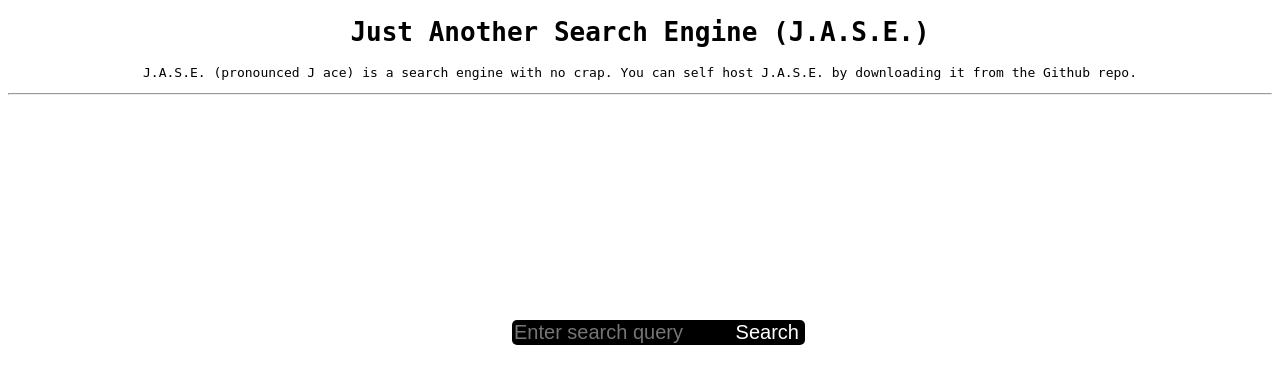
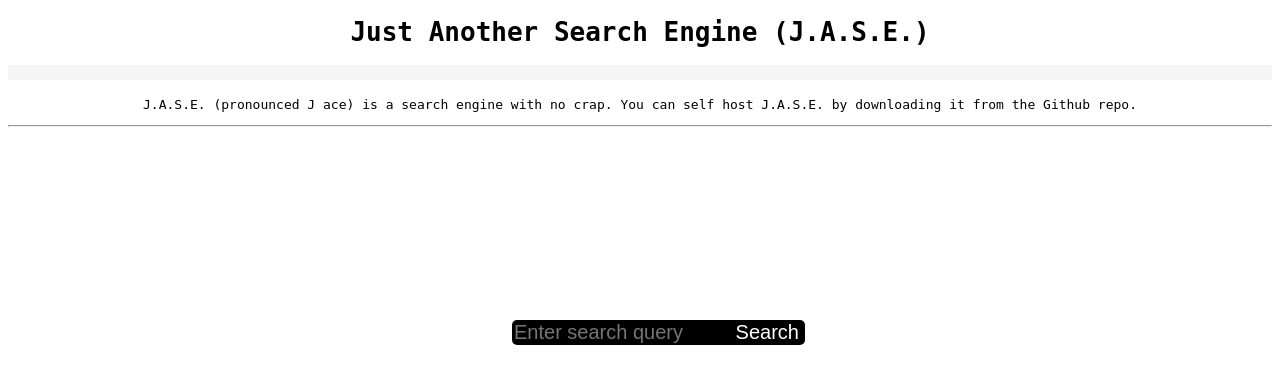
Before and after one commit to 507-Software/jasesearchengine, a Flask app: page / in a window 1280 px wide. Shown: the top 384 px of the page. Run offline with Flask 3, Linux system fonts and the light colour scheme.

Commit message:
Update index.html

```diff
--- a/templates/index.html
+++ b/templates/index.html
@@ -40,11 +40,15 @@ p {
     font-family:monospace;
     text-align:center;
 }
+marquee {
+     font-family:monospace;
+}
 </style>
     <title>J.A.S.E.</title>
 </head>
 <body>
     <h1>Just Another Search Engine (J.A.S.E.)</h1>
+    <marquee style="background-color: whitesmoke;">Over 145 Websites catalogued!</marquee>
     <p>J.A.S.E. (pronounced J ace) is a search engine with no crap. You can self host J.A.S.E. by downloading it from the Github repo.</p>
     <hr>
     <form action="/search" method="get">
```
